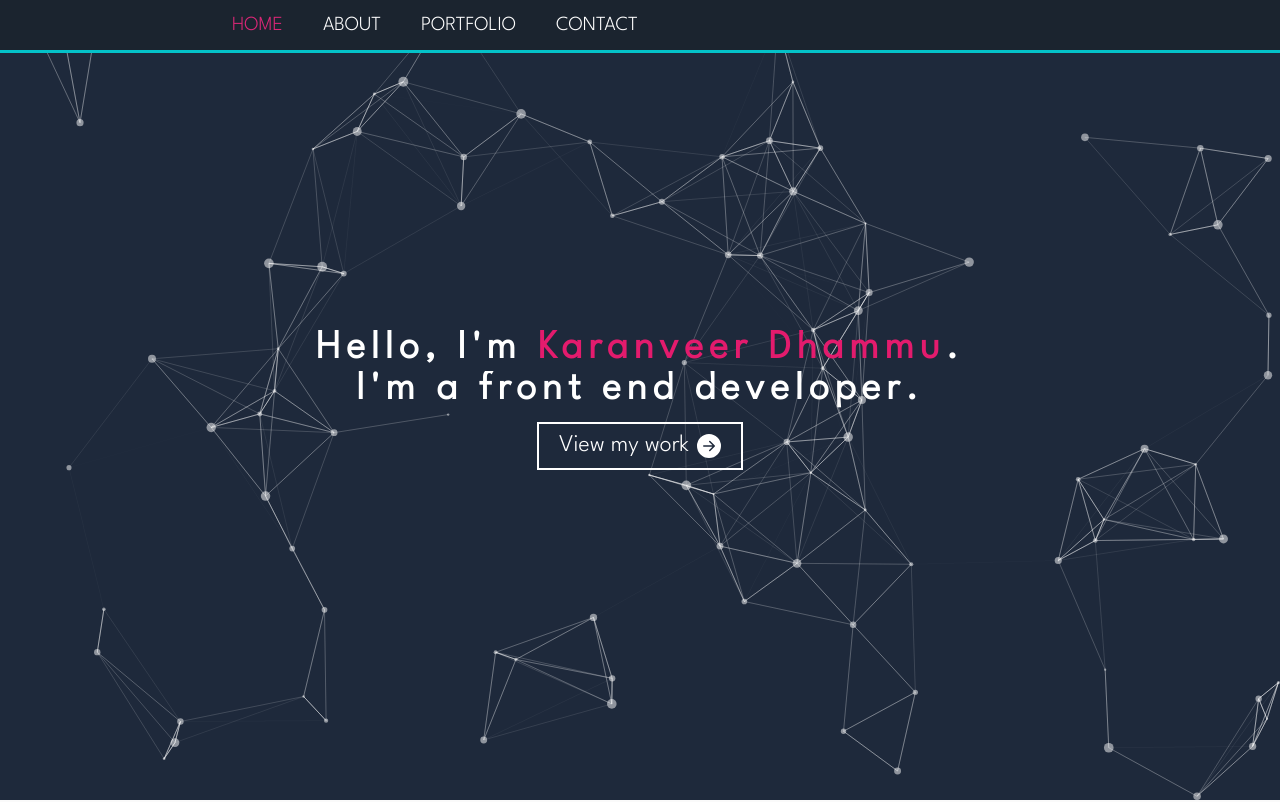
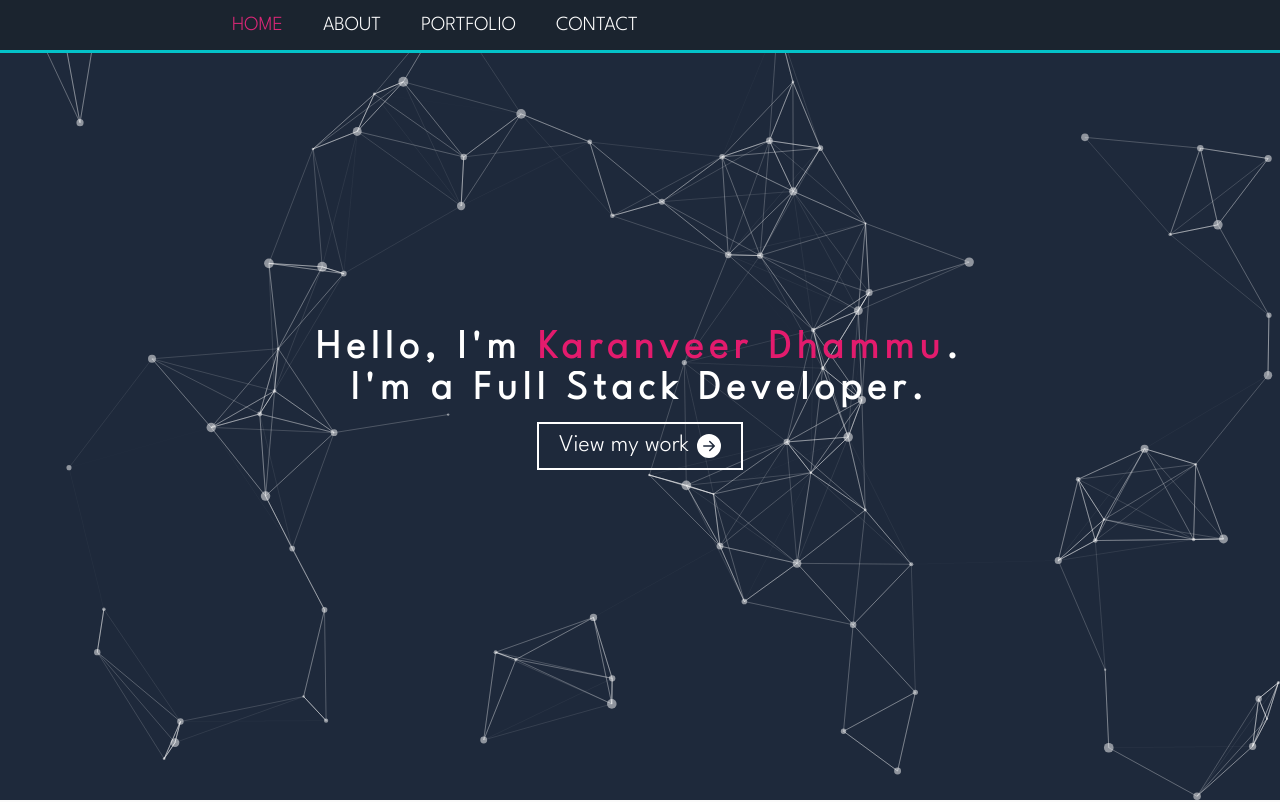
Before and after one commit to Karanveer101/personal-portfolio, a React (Create React App) app: page / in a window 1280 px wide. Shown: the top 802 px of the page. Built offline with nearby package versions, Linux system fonts and the light colour scheme.

Commit message:
home changes

```diff
--- a/src/components/Home.js
+++ b/src/components/Home.js
@@ -28,7 +28,7 @@ const Home = () => {
         </div>
         <br></br>
         <div className='container2'>
-          <h1 className='typed-out2'>I'm a front end developer.</h1>
+          <h1 className='typed-out2'>I'm a Full Stack Developer.</h1>
         </div>
         <br></br>
 
```
